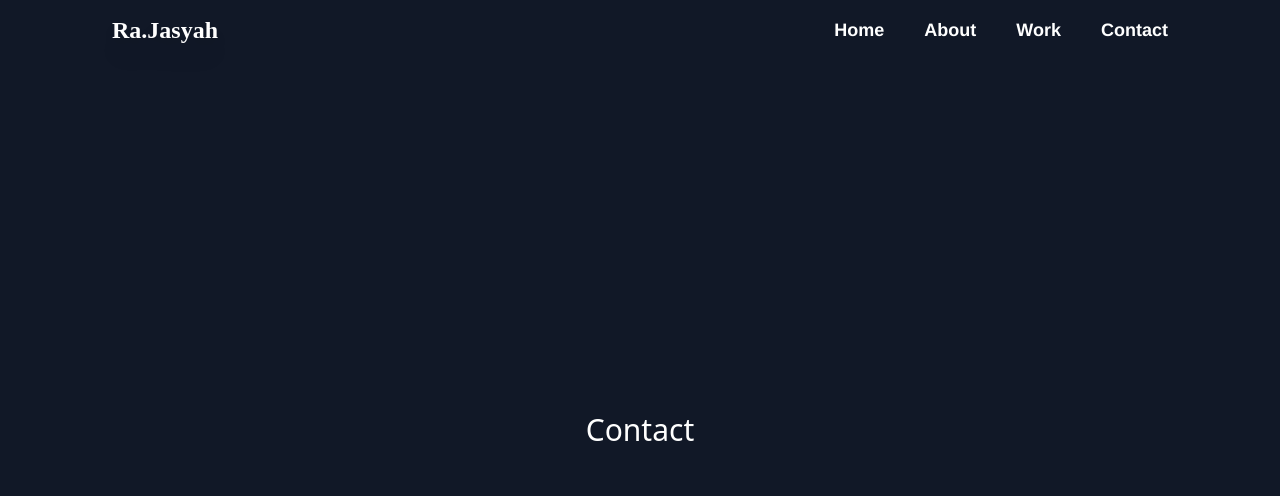
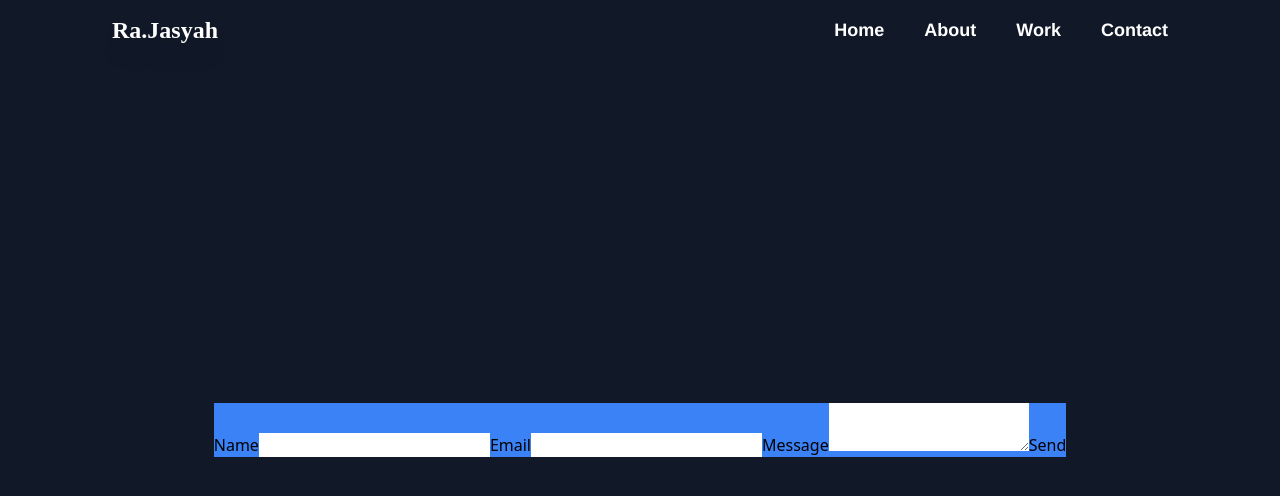
Before and after one commit to rajasyah/personal-port, a React (Create React App) app: page /contact in a window 1280 px wide. Shown: the top 496 px of the page. Built offline with nearby package versions, Linux system fonts and the light colour scheme.

Commit message:
adding library email js and sweetalert2

```diff
--- a/package.json
+++ b/package.json
@@ -3,6 +3,7 @@
   "version": "0.1.0",
   "private": true,
   "dependencies": {
+    "@emailjs/browser": "^3.5.0",
     "@testing-library/jest-dom": "^5.16.2",
     "@testing-library/react": "^12.1.2",
     "@testing-library/user-event": "^13.5.0",
@@ -11,6 +12,7 @@
     "react-icons": "^4.3.1",
     "react-router-dom": "^6.2.2",
     "react-scripts": "5.0.0",
+    "sweetalert2": "^11.4.8",
     "web-vitals": "^2.1.4"
   },
   "scripts": {
--- a/src/pages/Contact.js
+++ b/src/pages/Contact.js
@@ -1,9 +1,49 @@
-import React from "react";
+import React, { useRef } from "react";
+import emailjs from "@emailjs/browser";
+import Swal from "sweetalert2";
 
 const Contact = () => {
+  const form = useRef();
+
+  const sendEmail = (e) => {
+    e.preventDefault();
+
+    emailjs
+      .sendForm(
+        "service_d1wyt17",
+        "template_licqs1b",
+        form.current,
+        "_z8QXPPZa4pGtwsGt"
+      )
+      .then(
+        (result) => {
+          console.log(result.text);
+          Swal.fire({
+            title: "Message Sent Successfully",
+            icon: "success",
+          });
+        },
+        (error) => {
+          Swal.fire({
+            title: "Ooops, something went wrong",
+            text: error.text,
+            icon: "error",
+          });
+        }
+      );
+    e.target.reset();
+  };
   return (
     <div className="container-page">
-      <h1 className="text-3xl text-white">Contact</h1>
+      <form ref={form} onSubmit={sendEmail} className="bg-blue-500">
+        <label>Name</label>
+        <input type="text" name="user_name" />
+        <label>Email</label>
+        <input type="email" name="user_email" />
+        <label>Message</label>
+        <textarea name="message" />
+        <input type="submit" value="Send" />
+      </form>
     </div>
   );
 };
```
Also changed, not shown: 1 other file (tests, documents, lock files or other folders).
